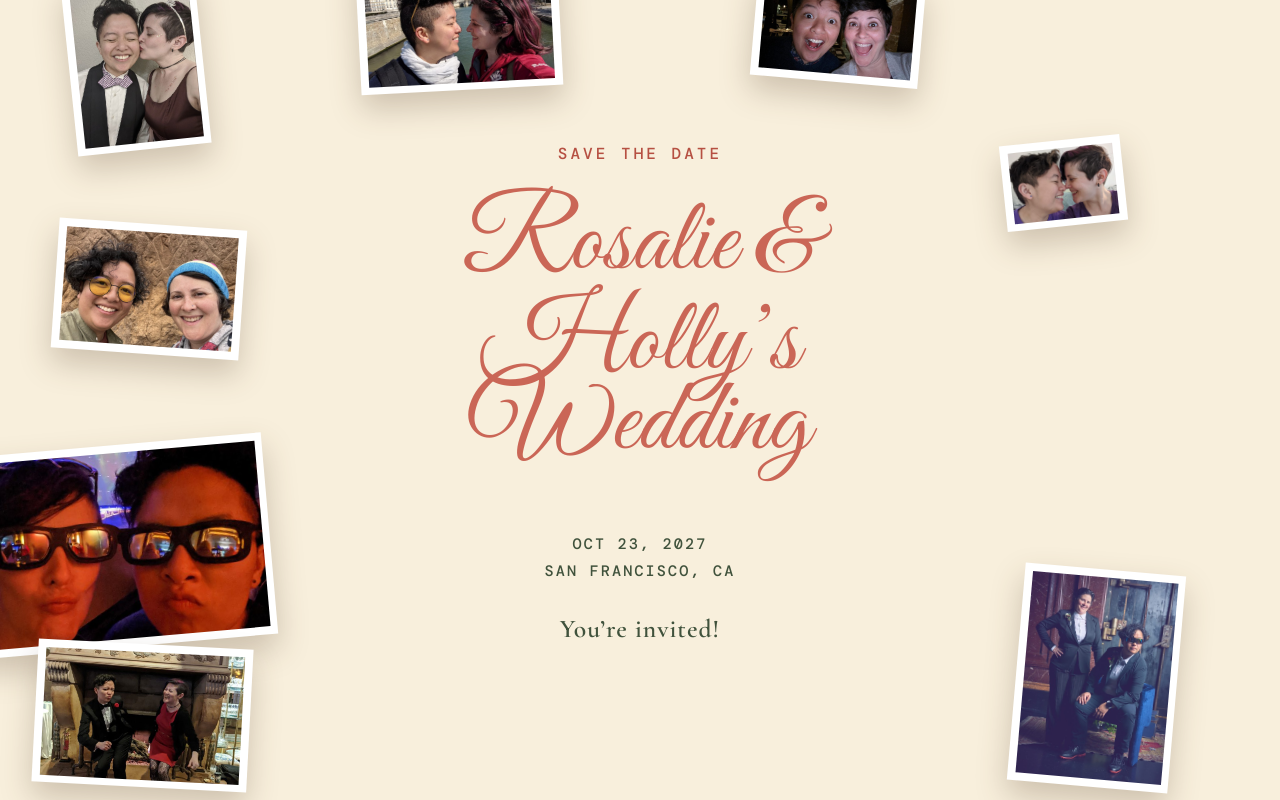
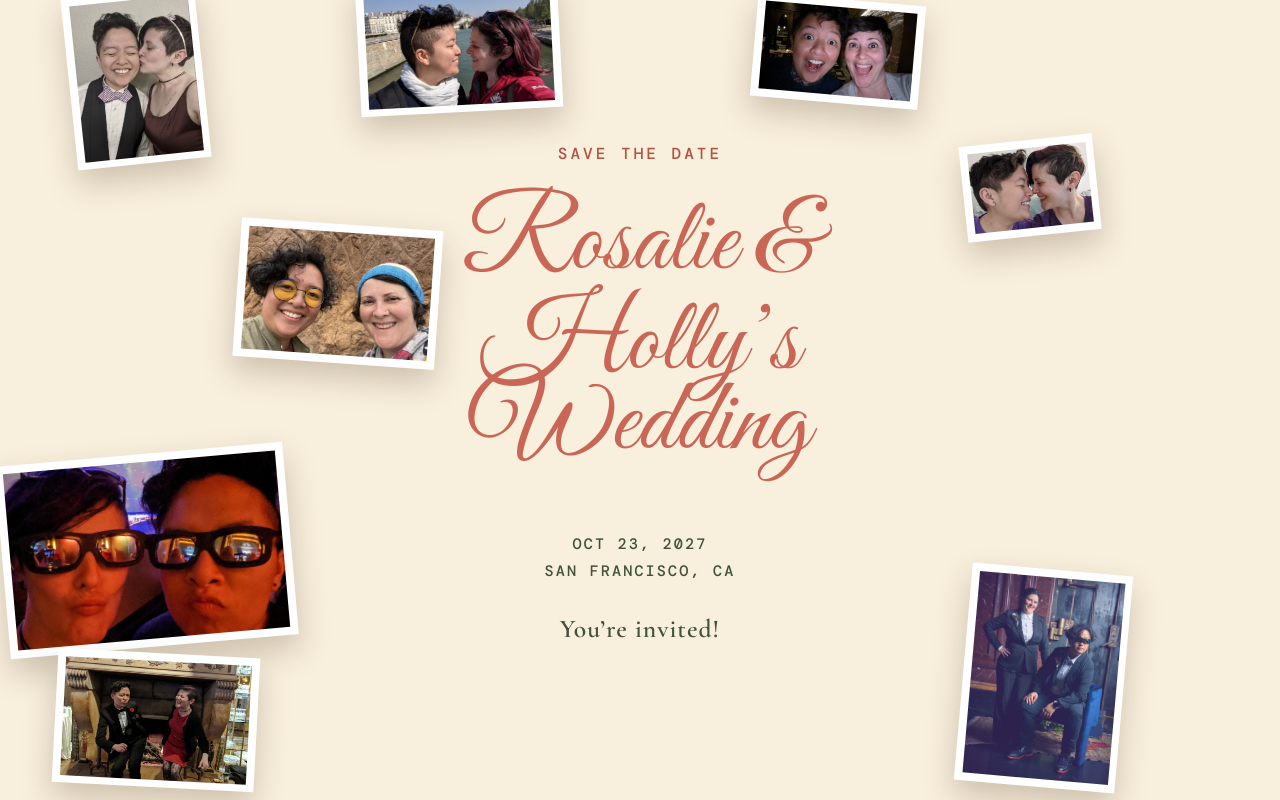
Before and after one commit to rosatolen/wedding, a website built with Vite: page index.html in a window 1280 px wide. Built offline with nearby package versions, Linux system fonts and the light colour scheme.

Commit message:
Frame invitation with wedding photos

```diff
--- a/styles.css
+++ b/styles.css
@@ -12,9 +12,9 @@
 .details p { color: #40523c; font-size: clamp(.78rem, 2.5vw, .95rem); font-weight: 500; letter-spacing: .14em; text-transform: uppercase; -webkit-text-stroke: clamp(2px, .2vw, 2.8px) #f8efdc; paint-order: stroke fill; }
 .invitation-line { margin-top: clamp(2rem, 4vh, 2.5rem); color: #40523c; font-family: "Cormorant Garamond", Georgia, serif; font-size: clamp(1.25rem, 4.6vw, 1.6rem); font-weight: 600; letter-spacing: .04em; -webkit-text-stroke: clamp(2.2px, .24vw, 3.2px) #f8efdc; paint-order: stroke fill; }
 .collage { position: absolute; z-index: 2; left: 50%; top: 50%; width: min(calc(100% - 2rem), 42rem); height: min(calc(100svh - 2rem), 44rem); transform: translate(-50%, -50%); }.photo { position: absolute; z-index: 1; margin: 0; padding: clamp(.35rem, .6vw, .55rem); background: #fff; box-shadow: 0 .9rem 1.9rem rgb(84 60 42 / .26); cursor: pointer; pointer-events: auto; touch-action: manipulation; }.photo.is-selected { z-index: 3; }.photo img { display: block; width: 100%; height: 100%; object-fit: cover; }
-.photo--tuxedo { top: -10%; left: -35%; width: 20%; aspect-ratio: .78; transform: rotate(-6deg); }.photo--glasses { top: 25%; left: -37%; width: 28%; aspect-ratio: 1.45; transform: rotate(4deg); }.photo--paris { top: -13%; left: 8%; width: 30%; aspect-ratio: 1.5; transform: rotate(-3deg); }
-.photo--restaurant { top: -10%; left: 67%; width: 25%; aspect-ratio: 1.62; transform: rotate(5deg); }.photo--nose { top: 13%; left: 104%; width: 18%; aspect-ratio: 1.4; transform: rotate(-6deg); }
-.photo--neon { bottom: 15%; left: -50%; width: 45%; aspect-ratio: 1.5; transform: rotate(-5deg); }.photo--fireplace { bottom: -5%; left: -40%; width: 32%; aspect-ratio: 1.5; transform: rotate(3deg); }.photo--door { bottom: -5%; left: 106%; width: 24%; aspect-ratio: .74; transform: rotate(5deg); }
-@media (min-width: 701px) and (max-width: 980px) { .invitation { padding: 1.5rem 1rem; }.content, .collage { width: min(calc(100% - 2rem), 35rem); }.collage { height: min(calc(100svh - 2rem), 48rem); }.photo--tuxedo { top: -10%; left: -27%; width: 20%; }.photo--paris { top: -13%; left: 8%; width: 28%; }.photo--restaurant { top: -10%; left: 66%; width: 24%; }.photo--nose { top: 13%; left: 104%; width: 18%; }.photo--glasses { top: 27%; left: -29%; width: 25%; }.photo--neon { bottom: 20%; left: -30%; width: 34%; }.photo--fireplace { bottom: 4%; left: -34%; width: 26%; }.photo--door { bottom: 2%; left: 105%; width: 21%; } }
-@media (max-width: 700px) { .invitation { padding: 1rem .75rem; }.collage { width: calc(100% - 1.5rem); height: min(82svh, 44rem); }.photo--tuxedo { top: -8%; left: 0; width: 26%; }.photo--paris { top: -9%; left: 31%; width: 31%; }.photo--restaurant { top: -8%; left: 67%; width: 27%; }.photo--nose { top: 12%; left: 78%; width: 22%; }.photo--glasses { top: 25%; left: -4%; width: 28%; }.photo--neon { bottom: 22%; left: -8%; width: 38%; }.photo--fireplace { bottom: 4%; left: -26%; width: 28%; }.photo--door { bottom: 3%; left: 79%; width: 23%; } h1 { font-size: clamp(3.3rem, 14.5vw, 4.8rem); line-height: .98; letter-spacing: normal; word-spacing: normal; } }
+.photo--tuxedo { top: -8%; left: -35%; width: 20%; aspect-ratio: .78; transform: rotate(-6deg); }.photo--glasses { top: 25%; left: -10%; width: 30%; aspect-ratio: 1.45; transform: rotate(4deg); }.photo--paris { top: -10%; left: 8%; width: 30%; aspect-ratio: 1.5; transform: rotate(-3deg); }
+.photo--restaurant { top: -7%; left: 67%; width: 25%; aspect-ratio: 1.62; transform: rotate(5deg); }.photo--nose { top: 13%; left: 98%; width: 20%; aspect-ratio: 1.4; transform: rotate(-6deg); }
+.photo--neon { bottom: 15%; left: -45%; width: 43%; aspect-ratio: 1.5; transform: rotate(-5deg); }.photo--fireplace { bottom: -5%; left: -37%; width: 30%; aspect-ratio: 1.5; transform: rotate(3deg); }.photo--door { bottom: -5%; left: 98%; width: 24%; aspect-ratio: .74; transform: rotate(5deg); }
+@media (min-width: 701px) and (max-width: 980px) { .invitation { padding: 1.5rem 1rem; }.content, .collage { width: min(calc(100% - 2rem), 35rem); }.collage { height: min(calc(100svh - 2rem), 48rem); }.photo--tuxedo { top: -8%; left: -25%; width: 20%; }.photo--paris { top: -10%; left: 8%; width: 28%; }.photo--restaurant { top: -7%; left: 66%; width: 24%; }.photo--nose { top: 13%; left: 98%; width: 19%; }.photo--glasses { top: 27%; left: -12%; width: 28%; }.photo--neon { bottom: 20%; left: -28%; width: 32%; }.photo--fireplace { bottom: 4%; left: -29%; width: 25%; }.photo--door { bottom: 2%; left: 94%; width: 20%; } }
+@media (max-width: 700px) { .invitation { padding: 1rem .75rem; }.collage { width: calc(100% - 1.5rem); height: min(82svh, 44rem); }.photo--tuxedo { top: -4%; left: 0; width: 26%; }.photo--paris { top: -5%; left: 31%; width: 31%; }.photo--restaurant { top: -4%; left: 67%; width: 27%; }.photo--nose { top: 12%; left: 78%; width: 22%; }.photo--glasses { top: 25%; left: -1%; width: 28%; }.photo--neon { bottom: 22%; left: -5%; width: 38%; }.photo--fireplace { bottom: 4%; left: -23%; width: 28%; }.photo--door { bottom: 3%; left: 76%; width: 23%; } h1 { font-size: clamp(3.3rem, 14.5vw, 4.8rem); line-height: .98; letter-spacing: normal; word-spacing: normal; } }
 @media (max-width: 380px) { h1 { font-size: clamp(3.6rem, 17vw, 4.5rem); } .details p { font-size: .75rem; letter-spacing: .1em; } }
```
